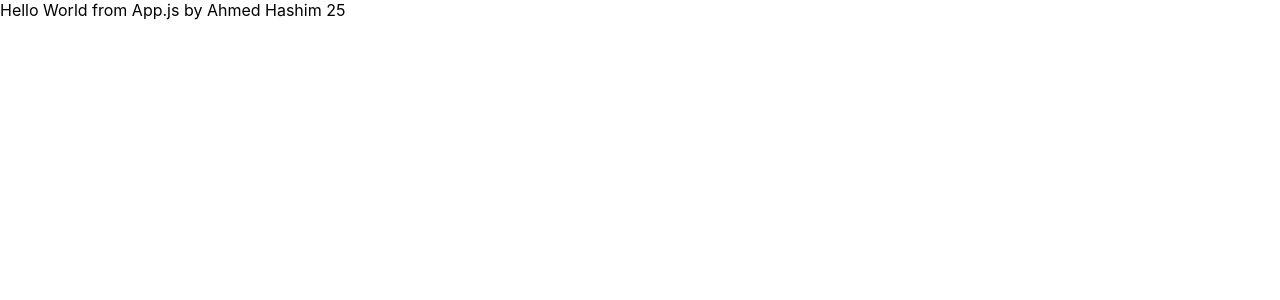
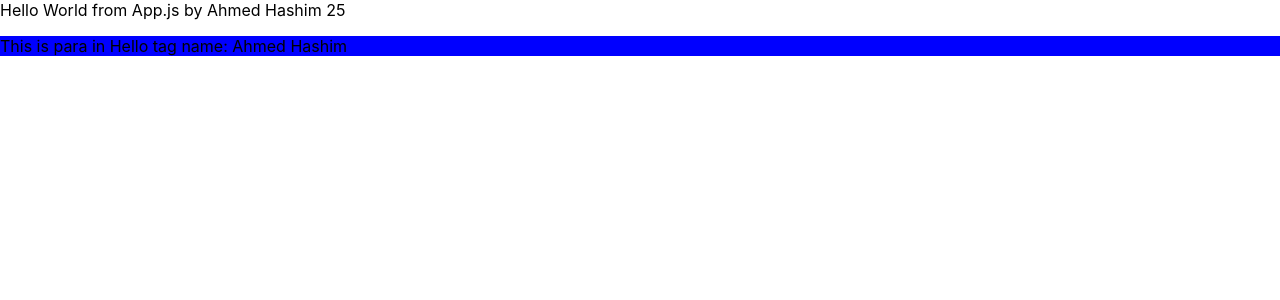
Before and after one commit to ahmedhashim1/reactapp02, a React (Create React App) app: page / in a window 1280 px wide. Shown: the top 300 px of the page. Built offline with nearby package versions, Linux system fonts and the light colour scheme.

Commit message:
Updated New Basic React App

```diff
--- a/src/App.js
+++ b/src/App.js
@@ -1,9 +1,17 @@
 import React from 'react';
 // import logo from './logo.svg';
 import './App.css';
+import Hello from './Hello'
 
-function App(props) {
-    return <div > Hello World from App.js by {props.name} {props.age} </div>
+function App({name, age}) {
+    return <div > Hello World from App.js by {name} {age}
+      <br/>
+      <Hello firstName={name}></Hello>
+    </div>
 }
 
+// function App(props) {
+//     return <div > Hello World from App.js by {props.name} {props.age} </div>
+// }
+
 export default App;
--- /dev/null
+++ b/src/Hello.css
@@ -0,0 +1,3 @@
+.myname {
+  background-color: blue;
+}
--- /dev/null
+++ b/src/Hello.js
@@ -0,0 +1,13 @@
+import React from 'react';
+import './Hello.css'
+
+
+function Hello({firstName}) {
+    return <p className="myname" >This is para in Hello tag name: {firstName}</p>
+}
+
+// function App(props) {
+//     return <div > Hello World from App.js by {props.name} {props.age} </div>
+// }
+
+export default Hello;
```
